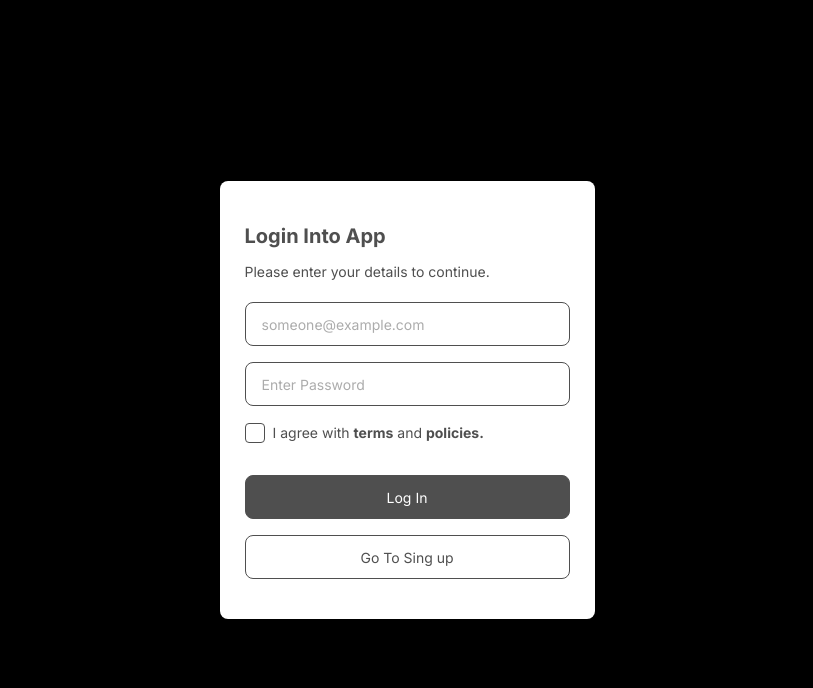
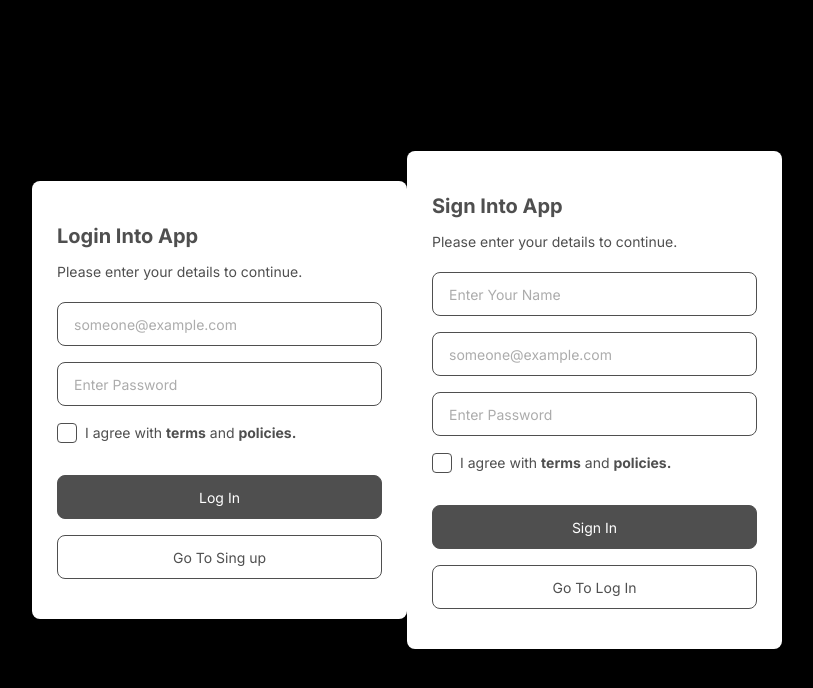
Before and after one commit to magrowing/Project-Camp-Next-Homework, a React (Vite) app in the folder Day06/homework-react-app/: page / in a window 1280 px wide. Shown: the top 688 px of the page, without its empty margins (233-1046 px from the left). Built offline with nearby package versions, Linux system fonts and the light colour scheme.

Commit message:
Day06 : 과제 Sing page

```diff
--- a/Day06/homework-react-app/src/App.tsx
+++ b/Day06/homework-react-app/src/App.tsx
@@ -1,9 +1,11 @@
 import Login from './pages/Login';
+import Sign from './pages/Sign';
 
 export default function App() {
   return (
-    <article className="flex items-center justify-center h-[100vh] rounded-md">
+    <article className="flex items-center justify-center h-[100vh]">
       <Login />
+      <Sign />
     </article>
   );
 }
--- /dev/null
+++ b/Day06/homework-react-app/src/pages/Sign.tsx
@@ -0,0 +1,28 @@
+import Title from '../components/Title';
+import TextField from '../components/TextField';
+import CheckBox from '../components/CheckBox';
+import Button from '../components/Button';
+
+export default function Sign() {
+  return (
+    <section className="section-wrapper">
+      <div>
+        <Title type="main">Sign Into App</Title>
+        <Title type="sub">Please enter your details to continue.</Title>
+      </div>
+      <form className="form-wrapper">
+        <TextField type="text" placeholder="Enter Your Name" />
+        <TextField type="text" placeholder="someone@example.com" />
+        <TextField type="password" placeholder="Enter Password" />
+        <CheckBox>
+          I agree with <span className="bold">terms</span> and{' '}
+          <span className="bold">policies.</span>
+        </CheckBox>
+      </form>
+      <div className="btn-wrapper">
+        <Button btnStyleType="full">Sign In</Button>
+        <Button btnStyleType="line">Go To Log In</Button>
+      </div>
+    </section>
+  );
+}
```
